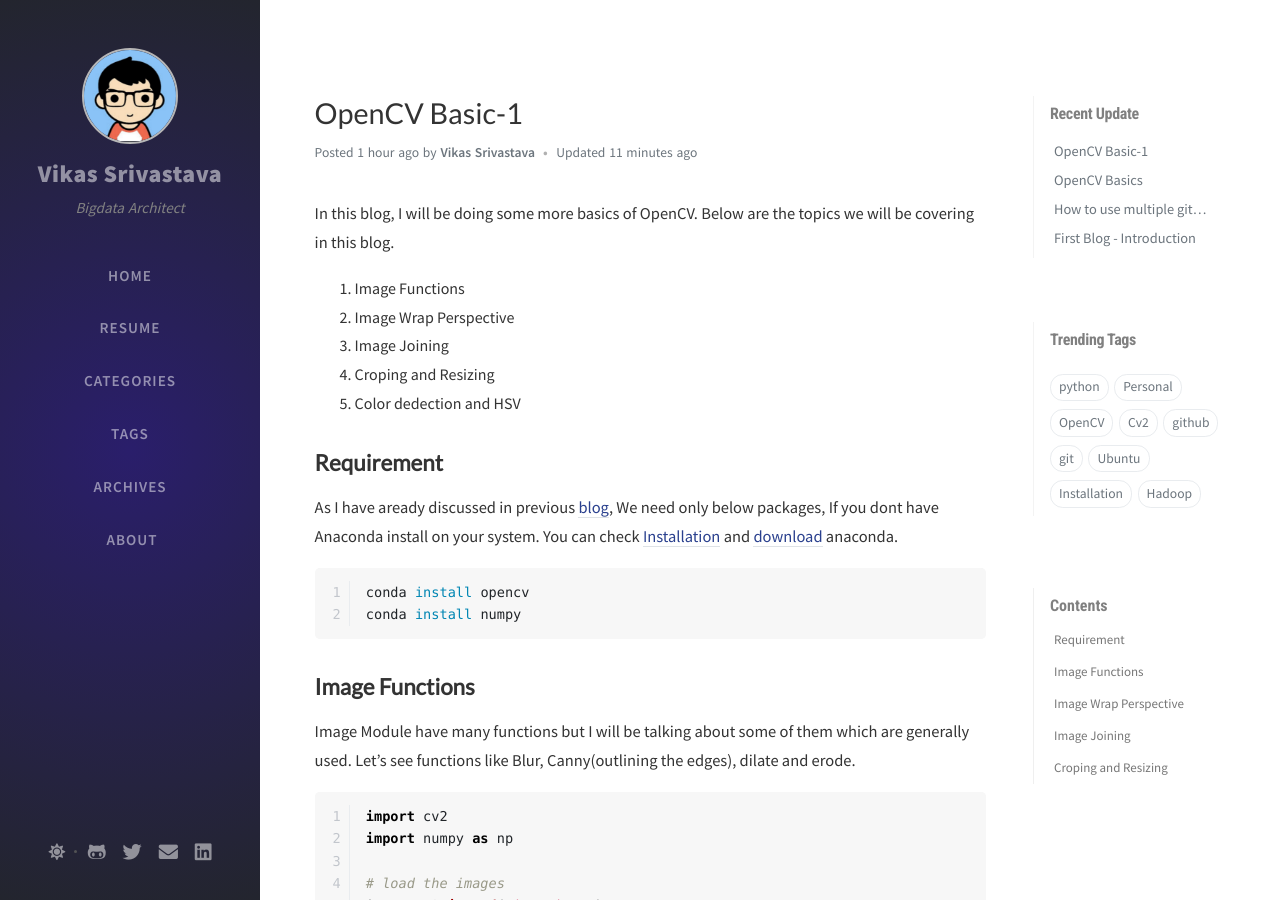
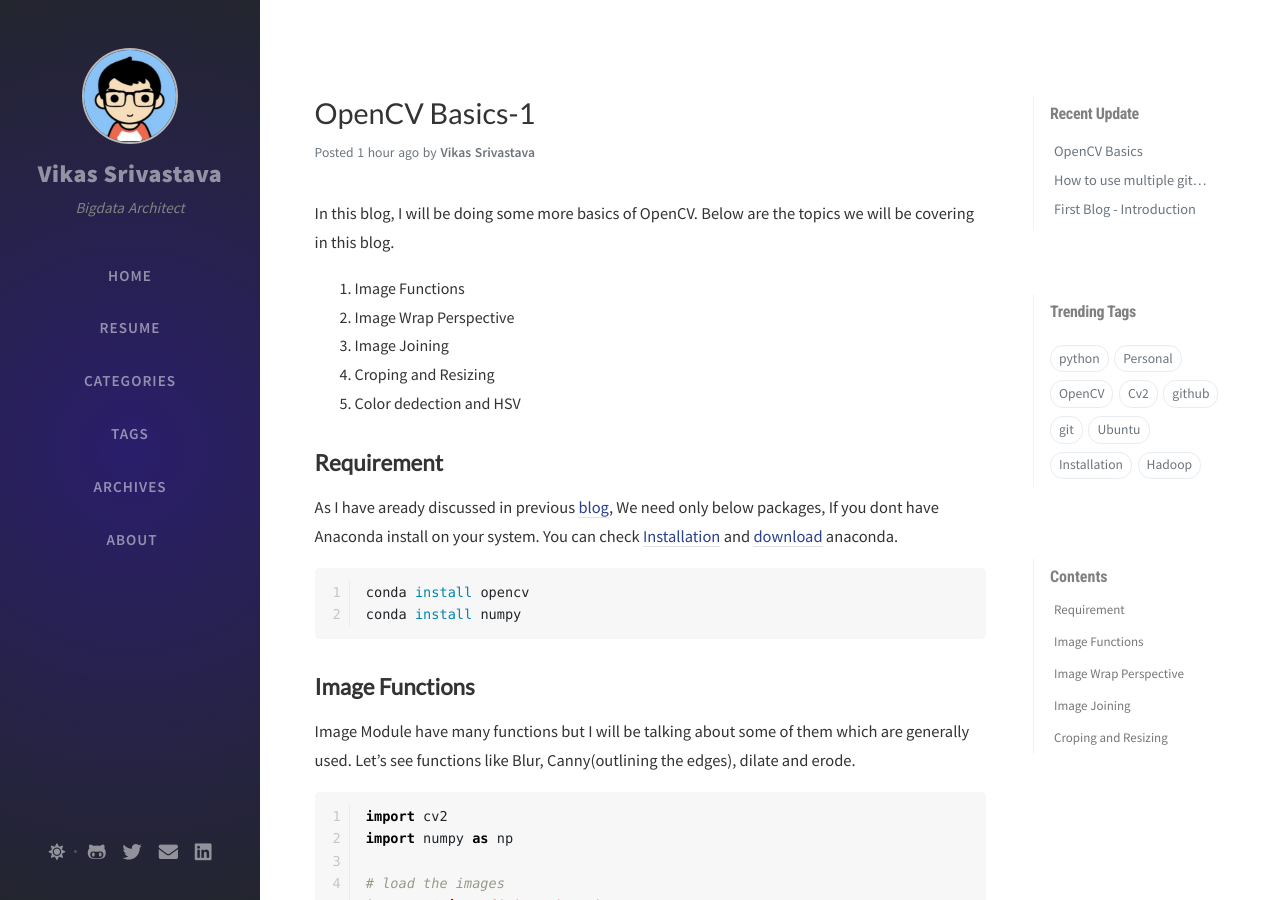
Before and after one commit to vikassri/vikassri.github.io, a Jekyll site: the page built from _posts/2020-07-23-OpenCV-Basics-1.md, in a window 1280 px wide and 900 px high. Built offline with Jekyll 4.4.1, drawn with Linux system fonts in a browser that asks for light colours; nearby versions of some CDN libraries; comment, search, counter and statistics services are not loaded.

Commit message:
updated files

```diff
--- a/_posts/2020-07-23-OpenCV-Chapter-1.md
+++ b/_posts/2020-07-23-OpenCV-Basics-1.md
@@ -1,6 +1,6 @@
 ---
 layout: post
-title: OpenCV Basic-1
+title: OpenCV Basics-1
 date: 2020-07-23 21:00
 category: [Technology, OpenCV]
 author: Vikas Srivastava
```
Also changed, not shown: resource/bird.jpg, resource/birdg.jpg, resource/functions.jpg, resource/hbird.jpg, resource/hbirdg.jpg, resource/vbird.jpg, resource/wrap.jpg, 1 other file.
